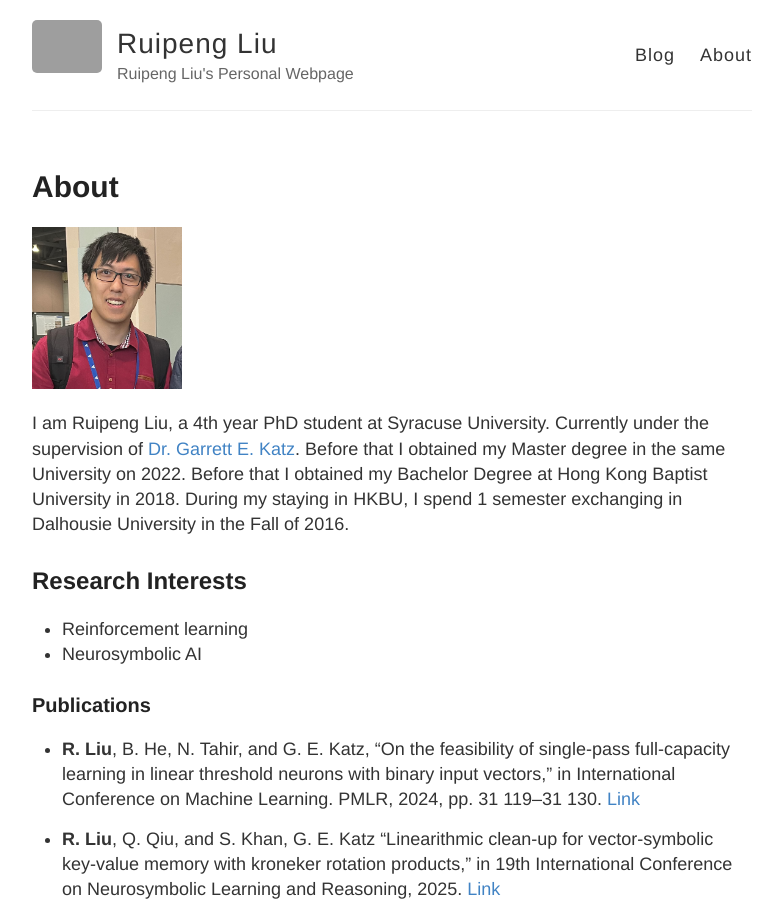
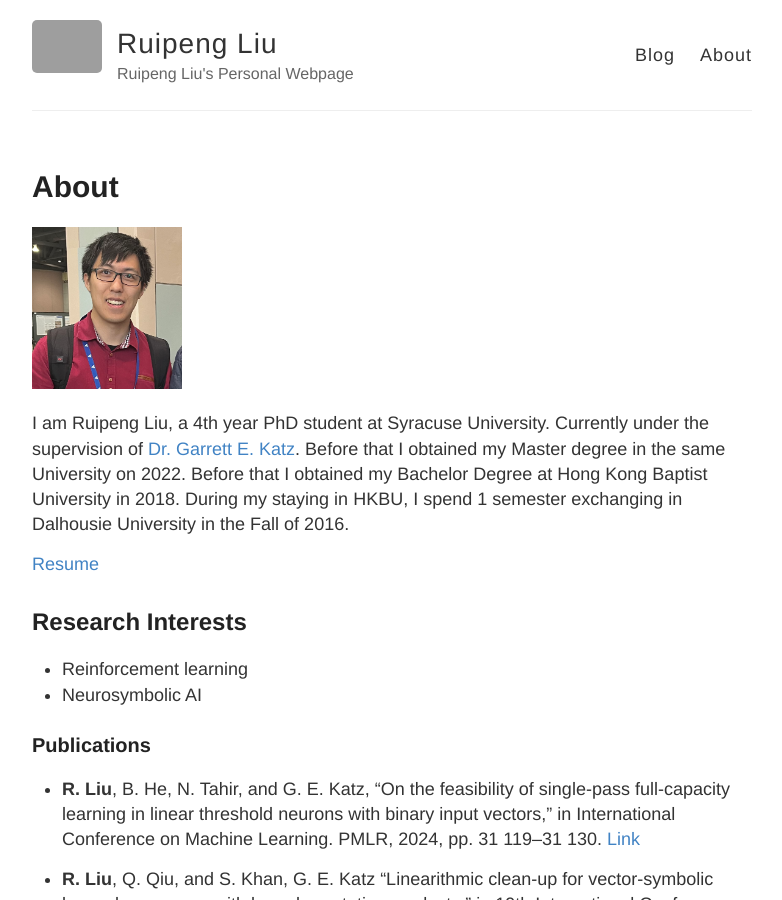
Before and after one commit to EmilioLrp/EmilioLrp.github.io, a Jekyll site: the page built from about.md, in a window 1280 px wide and 900 px high. Shown: the whole window, without its empty margins (248-1030 px from the left). Built offline with Jekyll 4.4.1, drawn with Linux system fonts in a browser that asks for light colours; grey boxes are pictures that could not be loaded.

Commit message:
feat: uploaded resume to the site

```diff
--- a/about.md
+++ b/about.md
@@ -8,6 +8,8 @@ permalink: /about/
 <!-- <img align="left" src="pathto/myimage.png" alt="My Image"> -->
 
 I am Ruipeng Liu, a 4th year PhD student at Syracuse University. Currently under the supervision of [Dr. Garrett E. Katz](https://web.ecs.syr.edu/~gkatz01/?_gl=1*911aih*_gcl_au*OTk5NDQ3ODgwLjE3NTUxODk5NDE.*_ga*MTAzMzQ2ODU1My4xNzU1MTg5OTQx*_ga_QT13NN6N9S*czE3NTYyNDQzNTIkbzQkZzEkdDE3NTYyNDQ2MzUkajU5JGwwJGgw). Before that I obtained my Master degree in the same University on 2022. Before that I obtained my Bachelor Degree at Hong Kong Baptist University in 2018. During my staying in HKBU, I spend 1 semester exchanging in Dalhousie University in the Fall of 2016.
+
+<a href="/files/Ruipeng_Liu_CV.pdf">Resume</a>
 
 ## Research Interests
 * Reinforcement learning
```
Also changed, not shown: 1 other file.
